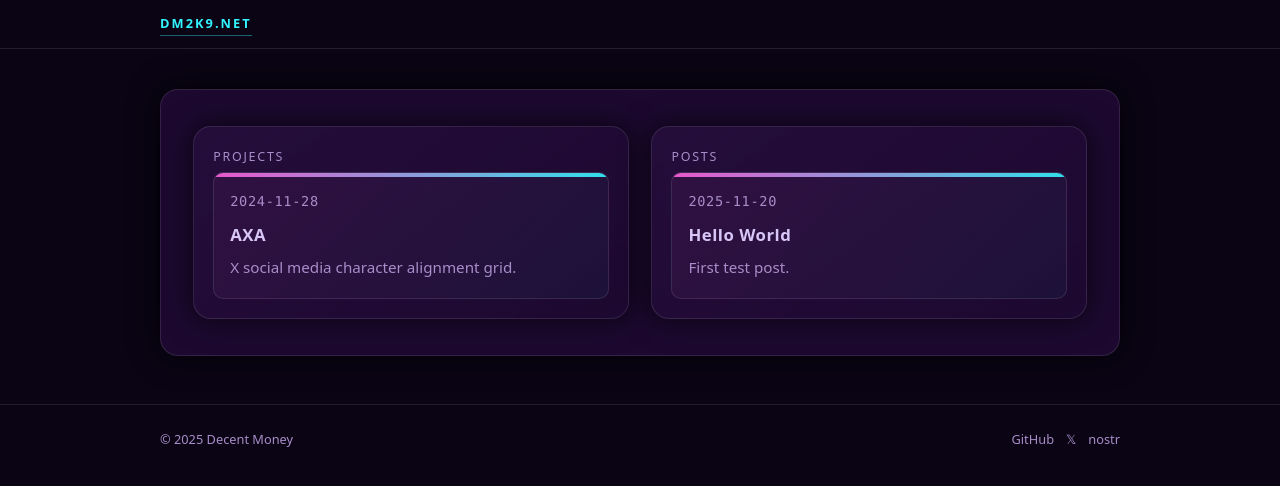
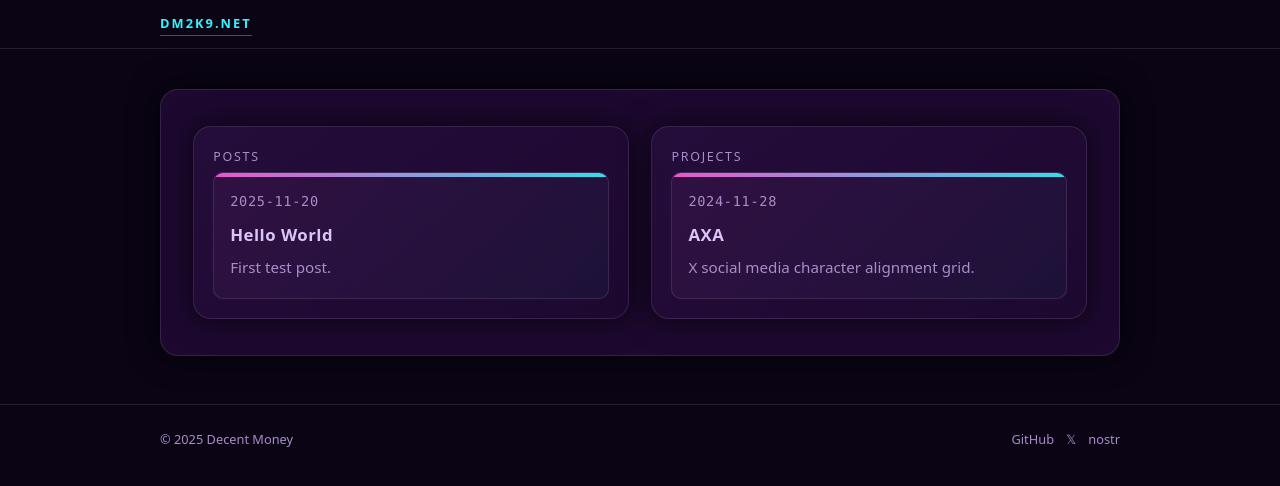
Before and after one commit to decent-money/decent-money.github.io, a Jekyll site: the page built from index.html, in a window 1280 px wide. Shown: the top 486 px of the page. Built offline with Jekyll 4.4.1, drawn with Linux system fonts in a browser that asks for light colours.

Commit message:
Reorder Posts and Projects sections based on which one has the item with the latest publish date.

```diff
--- a/index.html
+++ b/index.html
@@ -3,12 +3,53 @@ layout: default
 title: dm2k9.net
 ---
 
+{% assign featured_pages = site.pages | where_exp: 'page', 'page.show_on_home == true' | sort: 'date' | reverse %}
+{% assign latest_page = featured_pages | first %}
+{% assign latest_post = site.posts | first %}
+{% if latest_page %}
+  {% assign latest_page_ts = latest_page.date | date: "%s" %}
+{% else %}
+  {% assign latest_page_ts = 0 %}
+{% endif %}
+{% if latest_post %}
+  {% assign latest_post_ts = latest_post.date | date: "%s" %}
+{% else %}
+  {% assign latest_post_ts = 0 %}
+{% endif %}
+
 <section class="stacked-grid">
+  {% if latest_post_ts > latest_page_ts %}
+    <div class="stacked-section">
+      <div class="stacked-header">
+        <p class="eyebrow">Posts</p>
+      </div>
+      <div class="stacked-list">
+        {% for post in site.posts %}
+          <article class="stacked-tile">
+            <a class="stacked-link" href="{{ post.url | relative_url }}">
+              <div class="tile-topline">
+                <time class="tile-date" datetime="{{ post.date | date_to_xmlschema }}">
+                  {{ post.date | date: "%Y-%m-%d" }}
+                </time>
+              </div>
+              <h3 class="tile-title">{{ post.title }}</h3>
+              {% if post.description %}
+                <p class="tile-summary">{{ post.description }}</p>
+              {% endif %}
+            </a>
+          </article>
+        {% endfor %}
+        {% if site.posts == empty %}
+          <div class="stacked-empty">No posts published yet.</div>
+        {% endif %}
+      </div>
+    </div>
+  {% endif %}
+
   <div class="stacked-section">
     <div class="stacked-header">
       <p class="eyebrow">Projects</p>
     </div>
-    {% assign featured_pages = site.pages | where_exp: 'page', 'page.show_on_home == true' | sort: 'date' | reverse %}
     <div class="stacked-list">
       {% for page in featured_pages %}
         <article class="stacked-tile">
@@ -31,29 +72,31 @@ title: dm2k9.net
     </div>
   </div>
 
-  <div class="stacked-section">
-    <div class="stacked-header">
-      <p class="eyebrow">Posts</p>
+  {% if latest_post_ts <= latest_page_ts %}
+    <div class="stacked-section">
+      <div class="stacked-header">
+        <p class="eyebrow">Posts</p>
+      </div>
+      <div class="stacked-list">
+        {% for post in site.posts %}
+          <article class="stacked-tile">
+            <a class="stacked-link" href="{{ post.url | relative_url }}">
+              <div class="tile-topline">
+                <time class="tile-date" datetime="{{ post.date | date_to_xmlschema }}">
+                  {{ post.date | date: "%Y-%m-%d" }}
+                </time>
+              </div>
+              <h3 class="tile-title">{{ post.title }}</h3>
+              {% if post.description %}
+                <p class="tile-summary">{{ post.description }}</p>
+              {% endif %}
+            </a>
+          </article>
+        {% endfor %}
+        {% if site.posts == empty %}
+          <div class="stacked-empty">No posts published yet.</div>
+        {% endif %}
+      </div>
     </div>
-    <div class="stacked-list">
-      {% for post in site.posts %}
-        <article class="stacked-tile">
-          <a class="stacked-link" href="{{ post.url | relative_url }}">
-            <div class="tile-topline">
-              <time class="tile-date" datetime="{{ post.date | date_to_xmlschema }}">
-                {{ post.date | date: "%Y-%m-%d" }}
-              </time>
-            </div>
-            <h3 class="tile-title">{{ post.title }}</h3>
-            {% if post.description %}
-              <p class="tile-summary">{{ post.description }}</p>
-            {% endif %}
-          </a>
-        </article>
-      {% endfor %}
-      {% if site.posts == empty %}
-        <div class="stacked-empty">No posts published yet.</div>
-      {% endif %}
-    </div>
-  </div>
+  {% endif %}
 </section>
```
